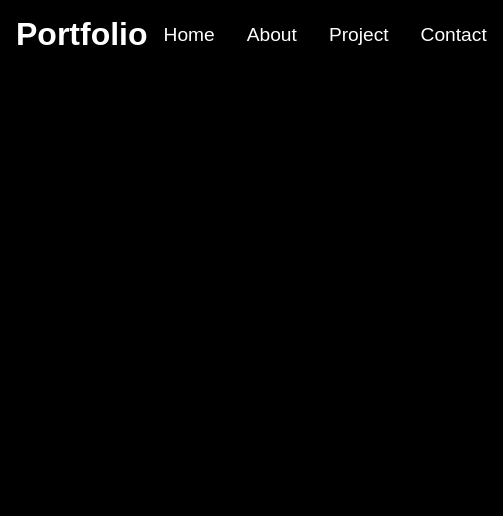
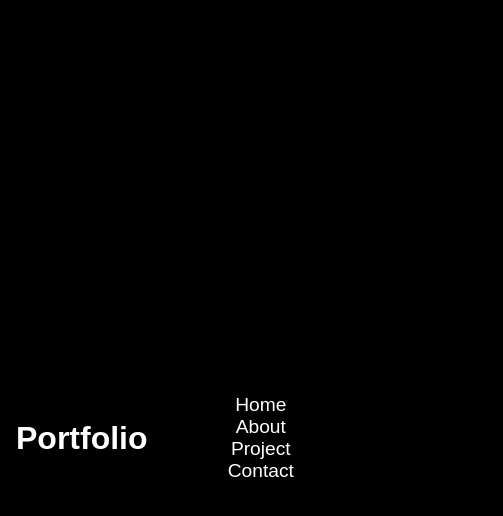
Before and after one commit to Fatuma2117/fatuma-portfolio, a React (Create React App) app: page / in a window 390 px wide. Shown: the top 516 px of the page, 503 px wide, since content can reach past the window. Built offline with nearby package versions, Linux system fonts and the light colour scheme.

Commit message:
styled navbar responsive edit

```diff
--- a/src/components/App.css
+++ b/src/components/App.css
@@ -37,6 +37,32 @@
   text-transform: uppercase;
   background: rgb(128, 247, 124);
   color:black;
-
+  border:1px solid #fff;
+  font-weight: 600;
+  cursor: pointer
 
 }
+
+.btn-clear{
+  background-color: transparent;
+  color: #fff;
+}
+
+.btn:hover{
+  background: lightgray;
+  color: #fff;
+  transition: 0.3s;
+}
+
+@media screen and (max-width: 1040px) {
+  .nav-main{
+    flex-direction: column;
+    justify-content: center;
+    align-items: center;
+    width:100%;
+    height: 100vh;
+    background:black;
+
+  }
+
+}
```
